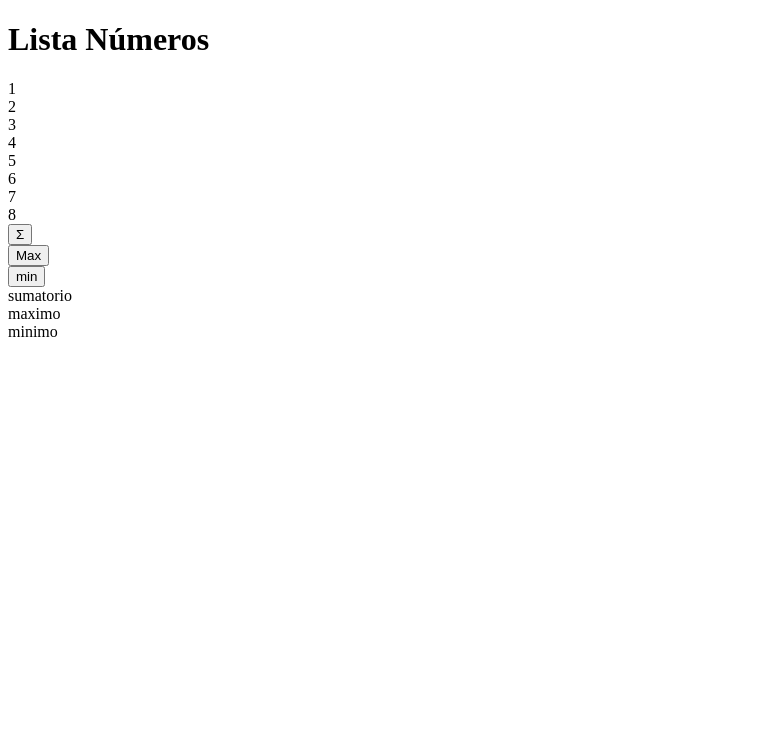
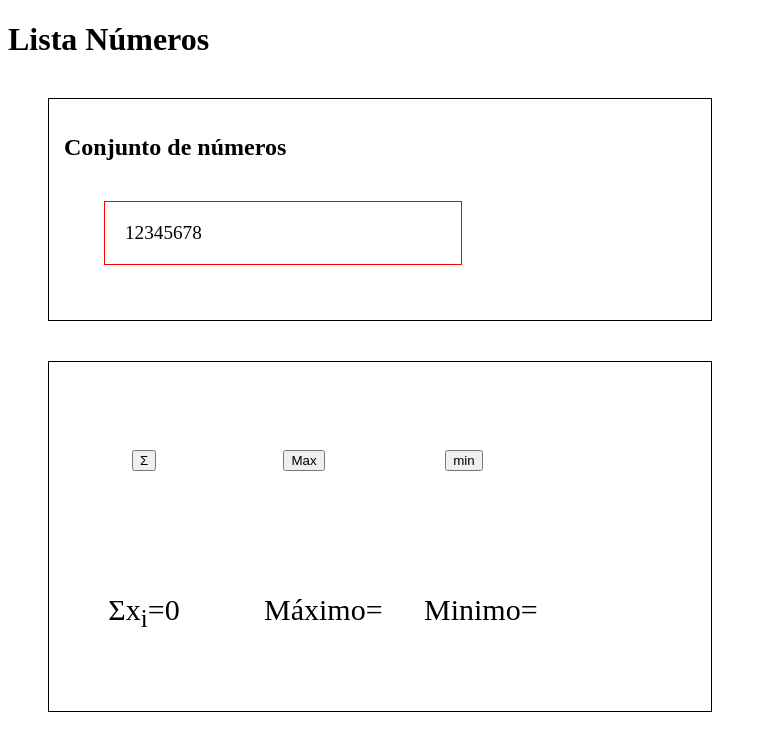
Before and after one commit to martagrana/array-numerico, an Angular app in the folder listaNumeros/: page / in a window 1280 px wide. Shown: the top 750 px of the page, without its empty margins (0-767 px from the left). Built offline with nearby package versions, Linux system fonts and the light colour scheme.

Commit message:
funcion y boton sumatorio listo

```diff
--- a/listaNumeros/src/app/app.component.css
+++ b/listaNumeros/src/app/app.component.css
@@ -0,0 +1,41 @@
+.contenedor {
+    width: 50%;
+    border: 1px solid black;
+    margin: 40px;
+    padding: 15px;
+}
+
+.contenedor-lista {
+    border: 1px solid red;
+    margin: 40px;
+    padding: 20px;
+    width: 50%;
+    display: flex;
+    font-size: larger;
+}
+
+.contenedor-resultados {
+    display: flex;
+}
+
+.contenedor-resultados>div {
+    width: 80px;
+    margin: 20px;
+    padding: 20px;
+    text-align: center;
+    line-height: 75px;
+    font-size: 30px;
+}
+
+.contenedor-botones {
+    display: flex;
+}
+
+.contenedor-botones>div {
+    width: 80px;
+    margin: 20px;
+    padding: 20px;
+    text-align: center;
+    line-height: 75px;
+    font-size: 30px;
+}
--- a/listaNumeros/src/app/app.component.html
+++ b/listaNumeros/src/app/app.component.html
@@ -1,18 +1,24 @@
 <h1> Lista Números</h1>
-<div>
-  <div>
+
+<div class="contenedor">
+  <h2>Conjunto de números</h2>
+  <div class="contenedor-lista">
+
     <div *ngFor="let lista of numeros">
       {{lista}}
     </div>
   </div>
-  <div>
-    <div><button type="button" (click)="sumatorio()"><span>&Sigma;</span></button></div>
+</div>
+<div class="contenedor">
+
+  <div class="contenedor-botones">
+    <div><button type="button" (click)="calcularSumatorio()"><span>&Sigma;</span></button></div>
     <div><button type="button" (click)="maximo()">Max</button> </div>
     <div><button type="button" (click)="minimo()">min</button></div>
   </div>
-  <div>
-    <div>sumatorio</div>
-    <div>maximo</div>
-    <div>minimo</div>
+  <div class="contenedor-resultados">
+    <div><span>&Sigma;</span>x<sub>i</sub>={{resultadoSumatorio}}</div>
+    <div>Máximo=</div>
+    <div>Minimo=</div>
   </div>
 </div>
--- a/listaNumeros/src/app/app.component.ts
+++ b/listaNumeros/src/app/app.component.ts
@@ -8,10 +8,16 @@ import { Component } from '@angular/core';
 export class AppComponent {
   title = 'listaNumeros';
 
-  numeros: number[] = [1, 2, 3, 4, 5, 6, 7, 8,]
+  numeros: number[] = [1, 2, 3, 4, 5, 6, 7, 8,];
 
-  sumatorio() {
+  resultadoSumatorio: number = 0;
 
+  calcularSumatorio() {
+    for (let index = 0; index < this.numeros.length; index++) {
+      const element = this.numeros[index];
+      this.resultadoSumatorio += this.numeros[index];
+    }
+    return this.resultadoSumatorio;
   }
   maximo() {
 
@@ -20,4 +26,6 @@ export class AppComponent {
 
   }
 
+
+
 }
```
